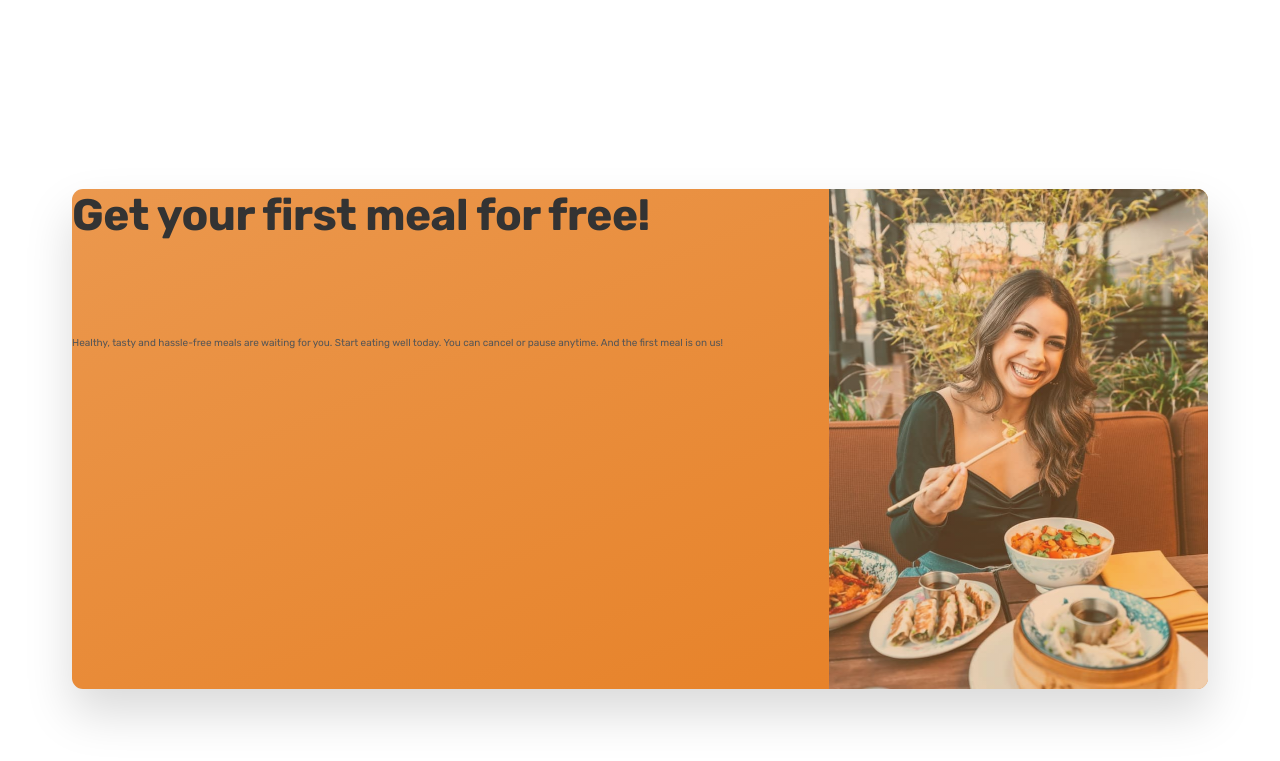
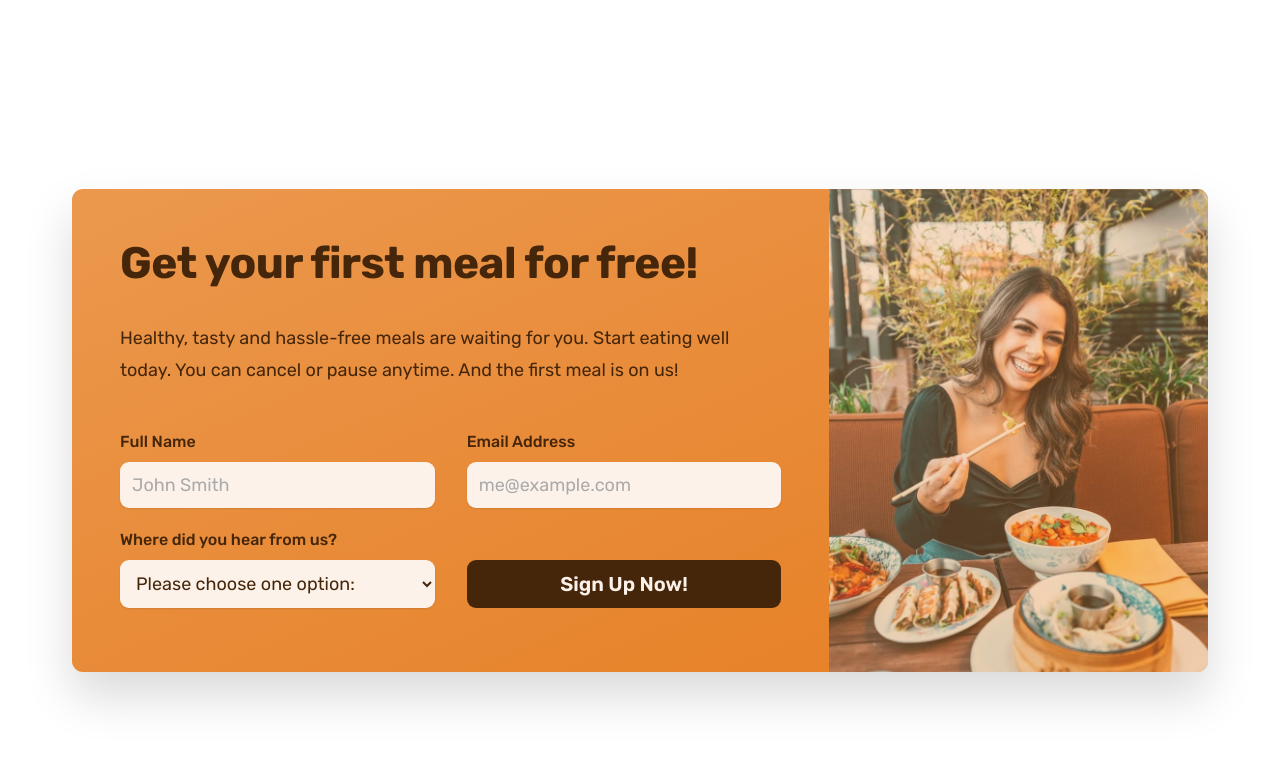
Before and after one commit to brt32/pf-omnifood-css, a plain HTML site: page index.html in a window 1280 px wide. Shown: the part 5991-6752 px from the top of the page. Drawn offline with nearby package versions, Linux system fonts and the light colour scheme.

Commit message:
CTA Section completed

```diff
--- a/css/general.css
+++ b/css/general.css
@@ -152,6 +152,7 @@ body {
   letter-spacing: 0.75px;
 }
 
+.btn,
 .btn:link,
 .btn:visited {
   display: inline-block;
@@ -162,6 +163,11 @@ body {
   font-size: 2rem;
   font-weight: 600;
   border-radius: 9px;
+
+  /* Only necessary for .btn */
+  border: none;
+  cursor: pointer;
+  font-family: inherit;
 
   /* transition: background-color 0.3s; */
   transition: all 0.3s;
@@ -190,6 +196,18 @@ body {
   /* border: 3px solid #fff; */
   /* Trick to add border inside */
   box-shadow: inset 0 0 0 3px #fff;
+}
+
+.btn--form {
+  background-color: #45260a;
+  color: #fdf2e9;
+  align-self: end;
+  padding: 1.2rem;
+}
+
+.btn--form:hover {
+  background-color: #fff;
+  color: #555;
 }
 
 .link:link,
@@ -228,6 +246,13 @@ body {
   font-size: 1.8rem;
 }
 
+*:focus {
+  outline: none;
+  /* outline: 4px dotted #e67e22;
+  outline-offset: 8px; */
+  box-shadow: 0 0 0 0.8rem rgba(230, 125, 34, 0.5);
+}
+
 /* HELPER/SETTINGS CLASSES */
 
 .margin-right-sm {
--- a/css/style.css
+++ b/css/style.css
@@ -482,12 +482,22 @@
 
   background-image: linear-gradient(to right bottom, #eb984e, #e67e22);
   overflow: hidden;
-
-  /* temporary */
-  height: 50rem;
 }
 
 .cta-text-box {
+  padding: 4.8rem 4.8rem 6.4rem;
+  color: #45260a;
+}
+
+.cta .heading-secondary {
+  color: #45260a;
+  margin-bottom: 3.2rem;
+}
+
+.cta-text {
+  font-size: 1.8rem;
+  line-height: 1.8;
+  margin-bottom: 4.8rem;
 }
 
 .cta-img-box {
@@ -501,3 +511,39 @@
   background-size: cover;
   background-position: center;
 }
+
+.cta-form {
+  display: grid;
+  grid-template-columns: 1fr 1fr;
+  column-gap: 3.2rem;
+  row-gap: 2.4rem;
+}
+
+.cta-form label {
+  display: block;
+  font-size: 1.6rem;
+  font-weight: 500;
+  margin-bottom: 1.2rem;
+}
+
+.cta-form input,
+.cta-form select {
+  width: 100%;
+  padding: 1.2rem;
+  font-size: 1.8rem;
+  font-family: inherit;
+  color: inherit;
+  border: none;
+  background-color: #fdf2e9;
+  border-radius: 9px;
+  box-shadow: 0 1px 2px rgba(0, 0, 0, 0.1);
+}
+
+.cta-form input::placeholder {
+  color: #aaa;
+}
+
+.cta *:focus {
+  outline: none;
+  box-shadow: 0 0 0 0.8rem rgba(253, 242, 233, 0.5);
+}
--- a/index.html
+++ b/index.html
@@ -420,6 +420,32 @@
                         <h2 class="heading-secondary">Get your first meal for free!</h2>
                         <p class="cta-text">Healthy, tasty and hassle-free meals are waiting for you. Start eating well
                             today. You can cancel or pause anytime. And the first meal is on us!</p>
+
+                        <form class="cta-form" action="#">
+                            <div>
+                                <label for="full-name">Full Name</label>
+                                <input id="full-name" type="text" placeholder="John Smith" required />
+                            </div>
+
+                            <div>
+                                <label for="email">Email Address</label>
+                                <input id="email" type="email" placeholder="me@example.com" required />
+                            </div>
+
+                            <div>
+                                <label for="select-where">Where did you hear from us?</label>
+                                <select id="select-where" required>
+                                    <option value="">Please choose one option:</option>
+                                    <option value="friends">Friends and family</option>
+                                    <option value="youtube">YouTube Video</option>
+                                    <option value="podcast">Podcast</option>
+                                    <option value="ad">Facebook AD</option>
+                                    <option value="others">Others</option>
+                                </select>
+                            </div>
+
+                            <button class="btn btn--form">Sign Up Now!</button>
+                        </form>
                     </div>
                     <div class="cta-img-box"></div>
                 </div>
```
